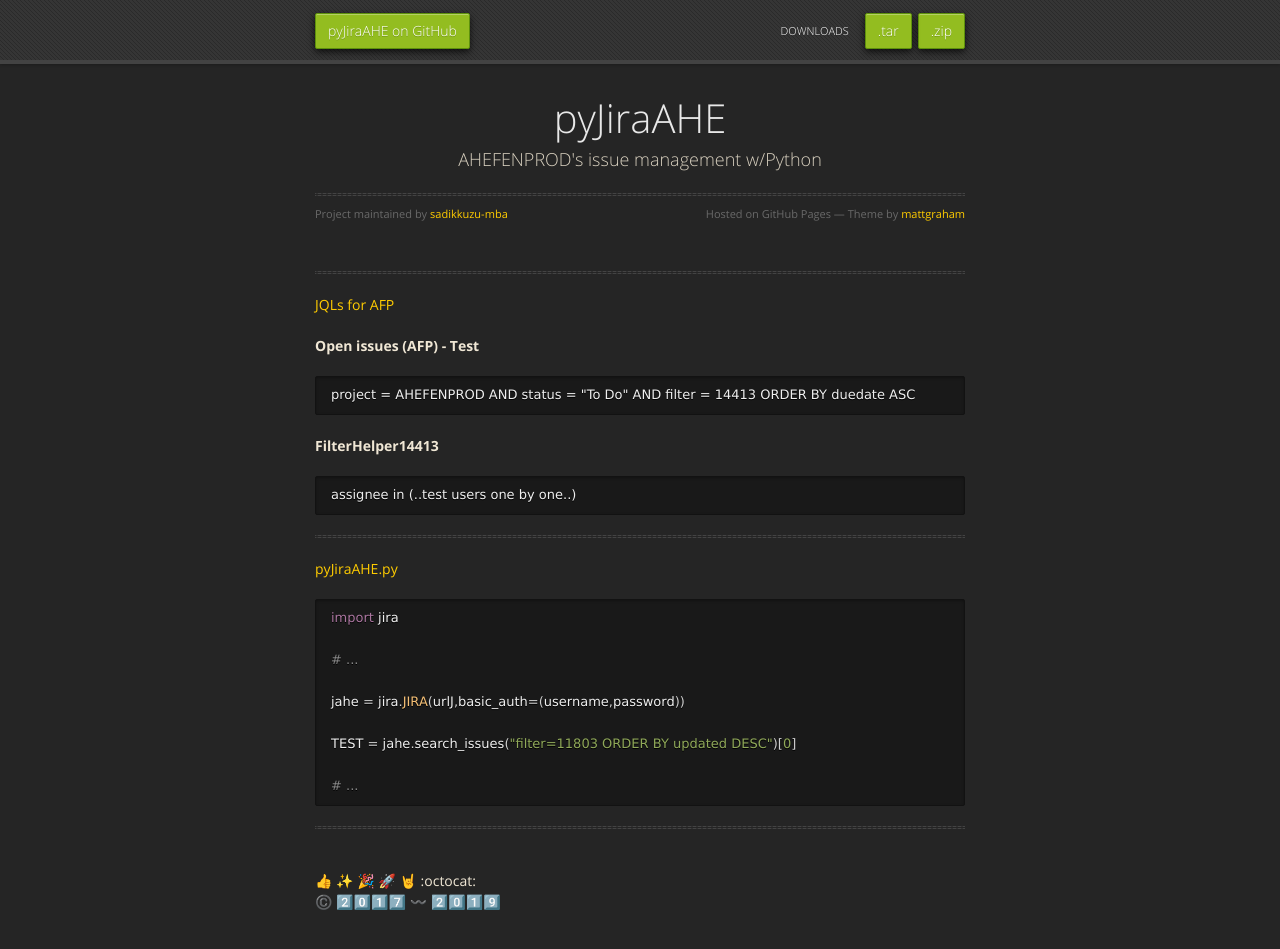
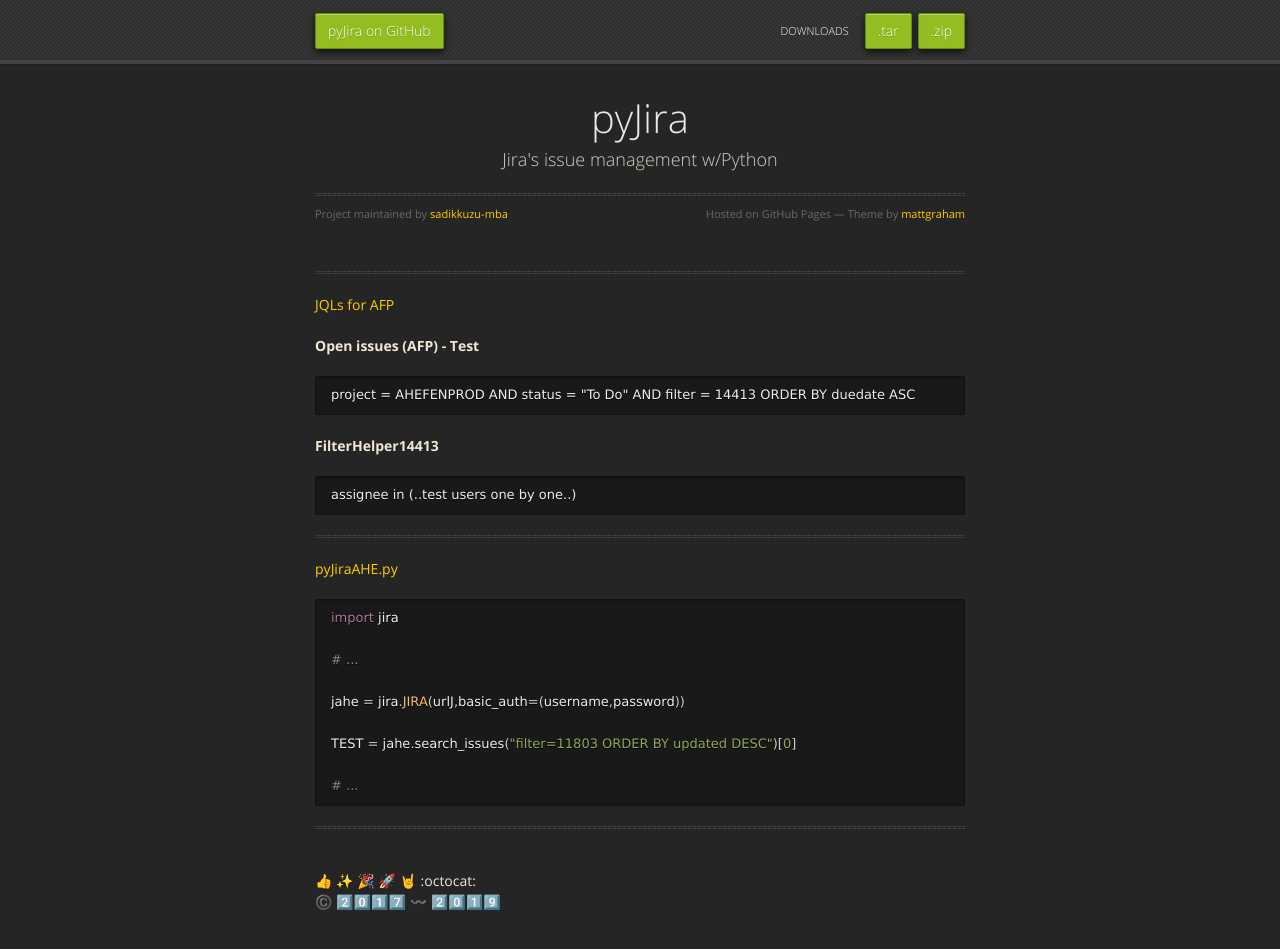
Before and after one commit to sadikkuzu-mba/pyjira, a Jekyll site: the page built from index.md, in a window 1280 px wide and 1022 px high. Shown: the top 949 px of the window. Built offline with Jekyll 4.4.1, drawn with Linux system fonts in a browser that asks for light colours; nearby versions of some CDN libraries; emoji names are drawn with the system emoji font.

Commit message:
Update _config.yml

```diff
--- a/_config.yml
+++ b/_config.yml
@@ -1,5 +1,5 @@
-title: pyJiraAHE
-description: AHEFENPROD's issue management w/Python
+title: pyJira
+description: Jira's issue management w/Python
 show_downloads: true
 google_analytics:
 theme:
```
